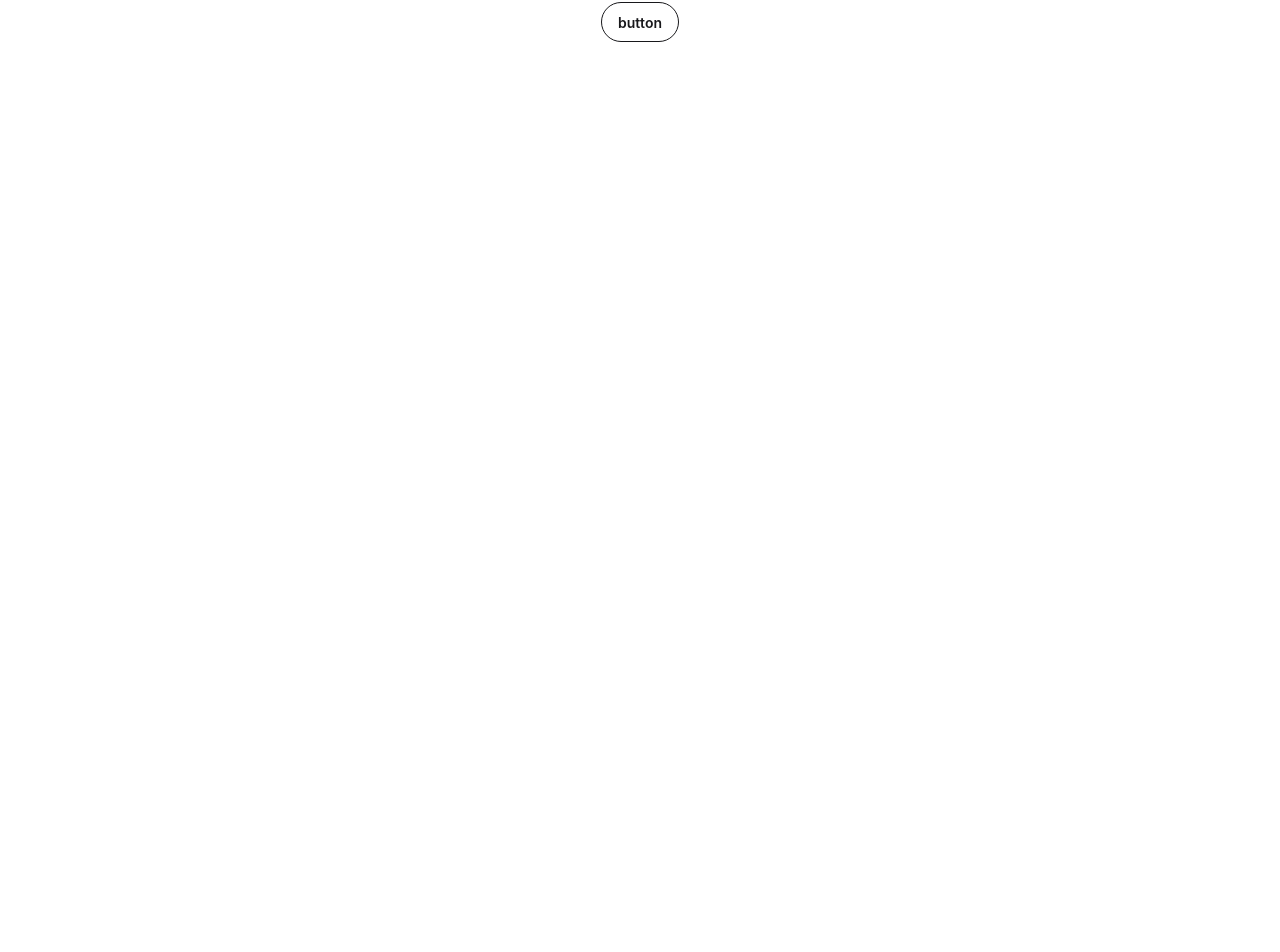
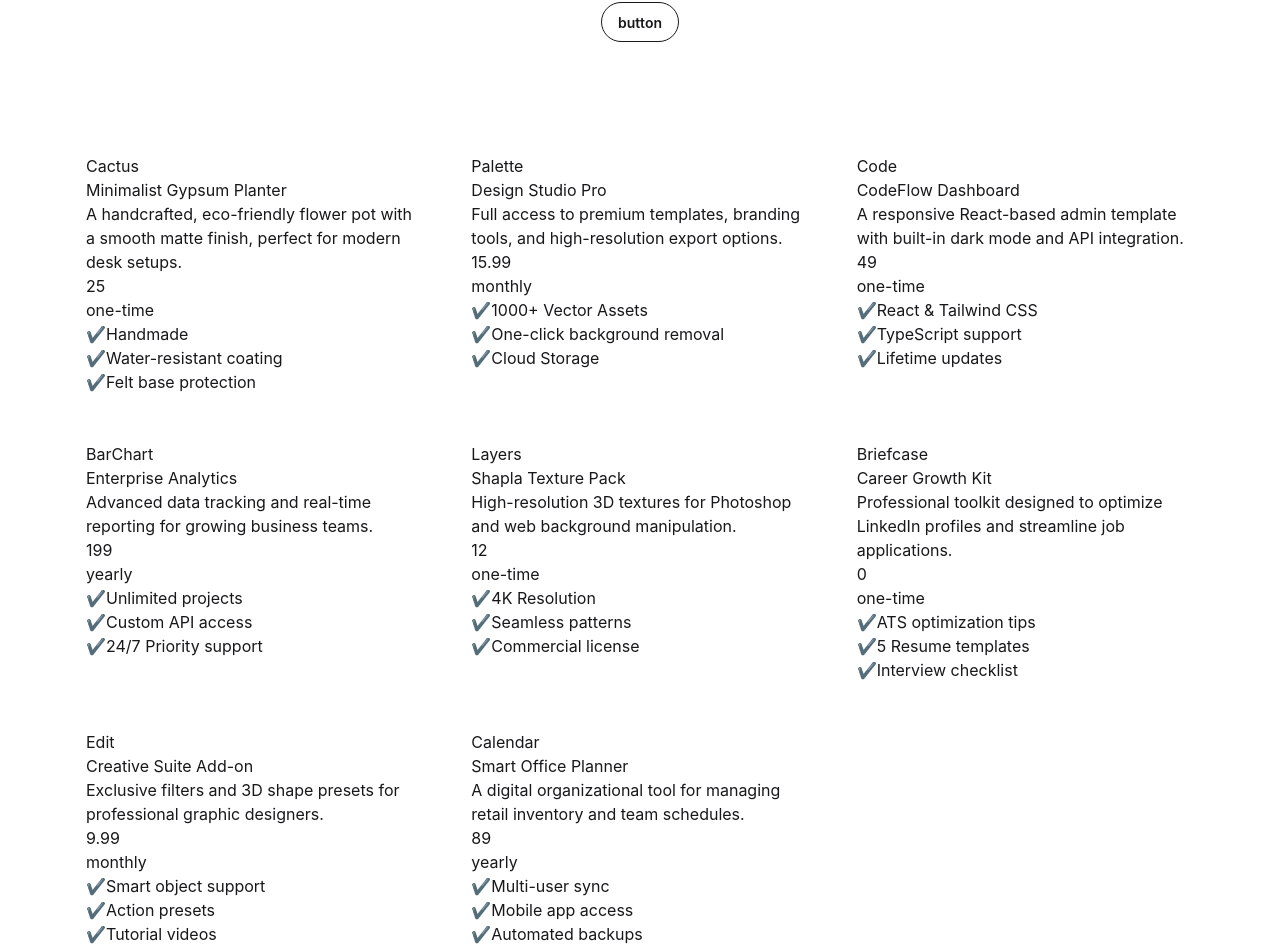
Before and after one commit to rakibulhasanutsho/DigiTools-Platform, a React (Vite) app: page / in a window 1280 px wide. Shown: the part 1165-2117 px from the top of the page. Before the commit the page ends 1303 px from the top, so only its background shows below. Built offline with nearby package versions, Linux system fonts and the light colour scheme.

Commit message:
create products section to use json data

```diff
--- a/public/models.json
+++ b/public/models.json
@@ -8,7 +8,8 @@
     "tag": "Best Seller",
     "tagType": "best-seller",
     "features": ["Handmade", "Water-resistant coating", "Felt base protection"],
-    "icon": "Cactus"
+    "icon": "Cactus",
+    "image": "https://images.unsplash.com/photo-1485955900006-10f4d324d411?auto=format&fit=crop&q=80&w=400"
   },
   {
     "id": 2,
@@ -19,7 +20,8 @@
     "tag": "Popular",
     "tagType": "popular",
     "features": ["1000+ Vector Assets", "One-click background removal", "Cloud Storage"],
-    "icon": "Palette"
+    "icon": "Palette",
+    "image": "https://images.unsplash.com/photo-1558655146-d09347e92766?auto=format&fit=crop&q=80&w=400"
   },
   {
     "id": 3,
@@ -30,7 +32,8 @@
     "tag": "New",
     "tagType": "new",
     "features": ["React & Tailwind CSS", "TypeScript support", "Lifetime updates"],
-    "icon": "Code"
+    "icon": "Code",
+    "image": "https://images.unsplash.com/photo-1555066931-4365d14bab8c?auto=format&fit=crop&q=80&w=400"
   },
   {
     "id": 4,
@@ -41,7 +44,8 @@
     "tag": "Best Value",
     "tagType": "popular",
     "features": ["Unlimited projects", "Custom API access", "24/7 Priority support"],
-    "icon": "BarChart"
+    "icon": "BarChart",
+    "image": "https://images.unsplash.com/photo-1551288049-bbbda536ad79?auto=format&fit=crop&q=80&w=400"
   },
   {
     "id": 5,
@@ -52,7 +56,8 @@
     "tag": "New",
     "tagType": "new",
     "features": ["4K Resolution", "Seamless patterns", "Commercial license"],
-    "icon": "Layers"
+    "icon": "Layers",
+    "image": "https://images.unsplash.com/photo-1618005182384-a83a8bd57fbe?auto=format&fit=crop&q=80&w=400"
   },
   {
     "id": 6,
@@ -63,7 +68,8 @@
     "tag": "Free",
     "tagType": "new",
     "features": ["ATS optimization tips", "5 Resume templates", "Interview checklist"],
-    "icon": "Briefcase"
+    "icon": "Briefcase",
+    "image": "https://images.unsplash.com/photo-1507679799987-c73779587ccf?auto=format&fit=crop&q=80&w=400"
   },
   {
     "id": 7,
@@ -74,7 +80,8 @@
     "tag": "Popular",
     "tagType": "popular",
     "features": ["Smart object support", "Action presets", "Tutorial videos"],
-    "icon": "Edit"
+    "icon": "Edit",
+    "image": "https://images.unsplash.com/photo-1542744173-8e7e53415bb0?auto=format&fit=crop&q=80&w=400"
   },
   {
     "id": 8,
@@ -85,6 +92,7 @@
     "tag": "Best Seller",
     "tagType": "best-seller",
     "features": ["Multi-user sync", "Mobile app access", "Automated backups"],
-    "icon": "Calendar"
+    "icon": "Calendar",
+    "image": "https://images.unsplash.com/photo-1531403009284-440f080d1e12?auto=format&fit=crop&q=80&w=400"
   }
 ]
--- a/src/components/Models.jsx
+++ b/src/components/Models.jsx
@@ -1,13 +1,55 @@
 import  {use} from 'react'
+// import { designTool } from '../assets/products./design-tool.png'
 
 
 export const Models = ({modelPromise}) => {
     const models = use(modelPromise)
 
+   {/*
+      {
+    "id": 1,
+    "name": "Minimalist Gypsum Planter",
+    "description": "A handcrafted, eco-friendly flower pot with a smooth matte finish, perfect for modern desk setups.",
+    "price": 25.00,
+    "period": "one-time",
+    "tag": "Best Seller",
+    "tagType": "best-seller",
+    "features": ["Handmade", "Water-resistant coating", "Felt base protection"],
+    "icon": "Cactus"
+  }, */}
+  return (
+    <div className='w-[1140px] mx-auto '>
+      <div className='my-20 text-center'>
+            <h3 className='text-[36px] font-extrabold  text-[#101727]'>Premium Digital Tools</h3>
+            <p className='text-[16px] leading-[20px] text-[#627382]'>Choose from our curated collection of premium digital products designed <br /> to boost your productivity and creativity.</p>
+            <button className='btn btn-outline my-4 rounded-3xl'>button</button>
+        </div>
+        <div className='grid grid-cols-3 gap-4 '>
+          {models.map(model=> <div className='p-4'>
+            <div className='flex justify-between'>
+              {/* <img src={model.image} alt="" /> */}
+              <p className='text-right'>{model.icon}</p>
+            </div>
+            <h3>{model.name}</h3>
+            <p> {model.description}</p>
+            <p>{model.price}</p>
+            <p>{model.period}</p>
+           <ul>
+            {
+              model.features.map((feature, id) =>{
+                return (
+                  <li key={id}>
+                  <span>✔</span>
+                  <span>{feature}</span>
+                </li>
+                )
+              })
+            }
+           </ul>
 
-  return (
-    <div>
 
+          </div>)}
+        </div>
     </div>
   )
 }
--- a/src/components/Products.jsx
+++ b/src/components/Products.jsx
@@ -3,11 +3,7 @@ import React from 'react'
 export const Products = () => {
   return (
     <div>
-        <div className='my-20 text-center'>
-            <h3 className='text-[36px] font-extrabold  text-[#101727]'>Premium Digital Tools</h3>
-            <p className='text-[16px] leading-[20px] text-[#627382]'>Choose from our curated collection of premium digital products designed <br /> to boost your productivity and creativity.</p>
-            <button className='btn btn-outline my-4 rounded-3xl'>button</button>
-        </div>
+
     </div>
   )
 }
```
